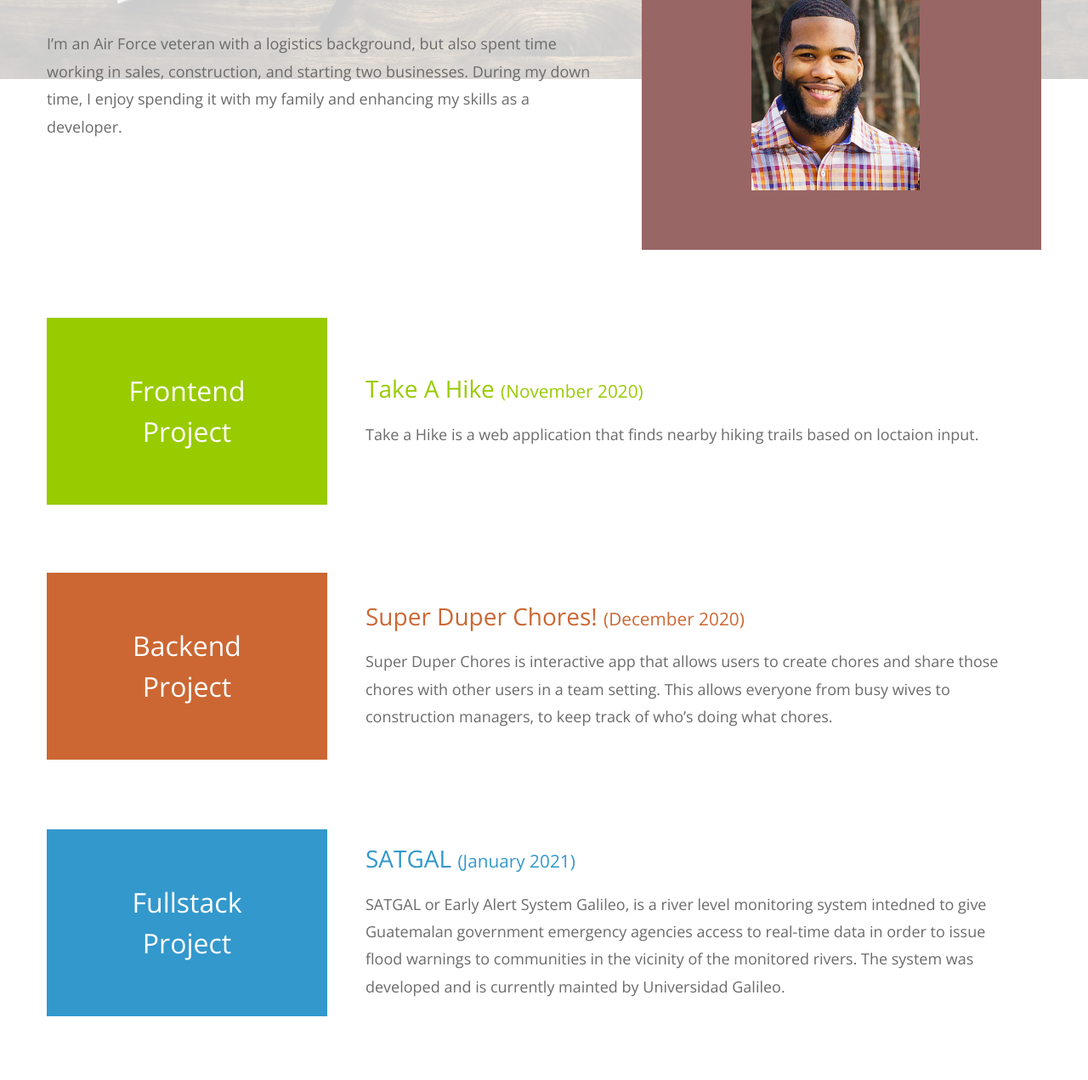
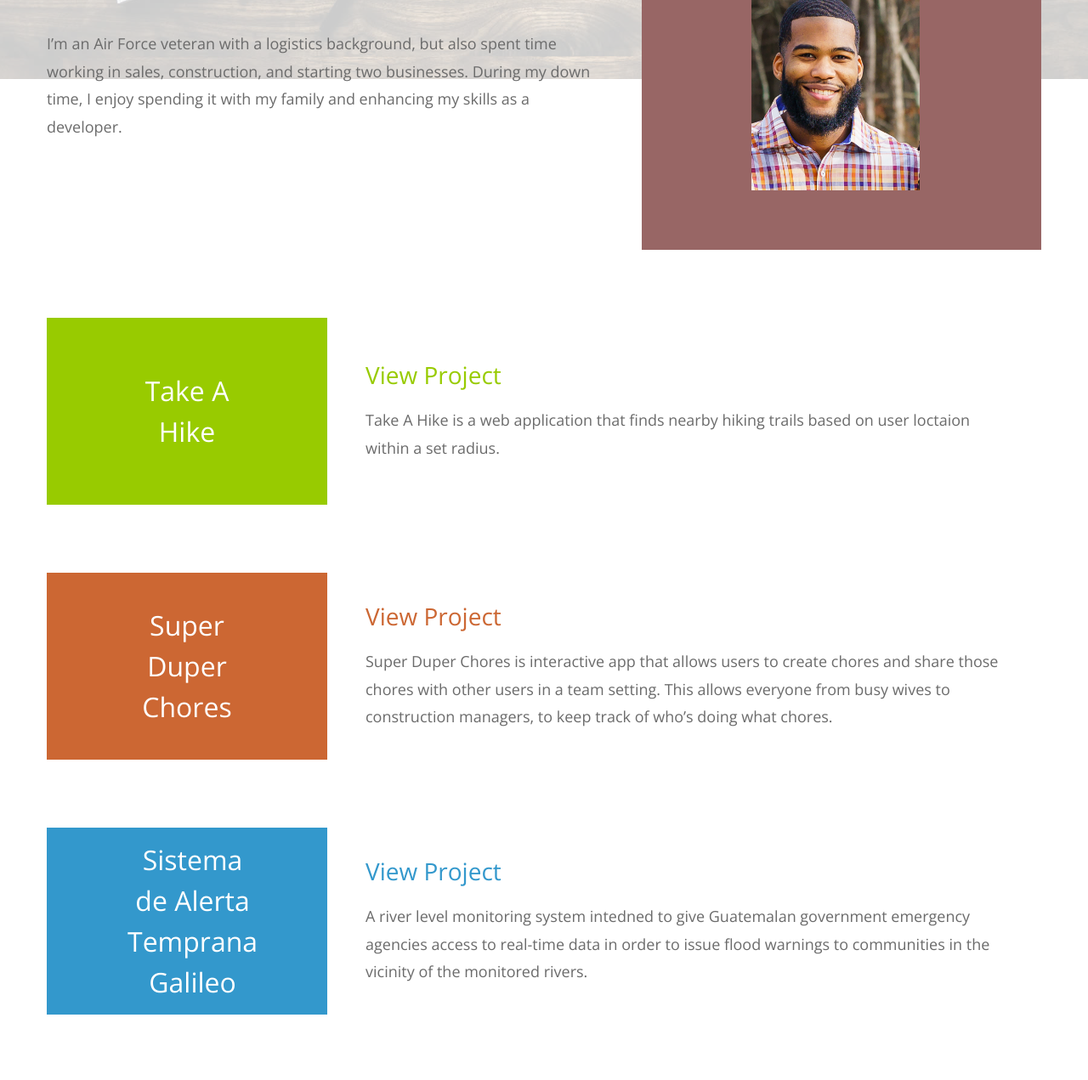
Before and after one commit to Draines1/Draines1.github.io, a plain HTML site: page index.html in a window 1280 px wide. Shown: the part 806-2077 px from the top of the page at 85% size. Drawn offline with nearby package versions, Linux system fonts and the light colour scheme.

Commit message:
added favicon, fixed responsiveness

```diff
--- a/css/templatemo-style.css
+++ b/css/templatemo-style.css
@@ -403,3 +403,8 @@ p {
     padding: 25px;
   }
 }
+
+
+#skill-name {
+  color: black;
+}
--- a/index.html
+++ b/index.html
@@ -9,7 +9,8 @@
     <link rel="stylesheet" href="css/all.min.css" />
     <link rel="stylesheet" href="css/bootstrap.min.css" />
     <link rel="stylesheet" href="css/templatemo-style.css" />
-    <title>Darren Raines</title>
+    <link rel="icon" type="image/png" sizes="16x16" href="img/favicon-16x16.png">
+    <title>Portfolio</title>
 
 <!--
 Mini Profile Template
@@ -26,8 +27,141 @@ https://templatemo.com/tm-530-mini-profile
             <!-- Black transparent bg -->
             <div class="ml-auto mr-0 tm-bg-black-transparent text-white tm-brand-container-inner">
               <div class="tm-brand-container text-center">
-                <h1 class="tm-brand-name">Skills</h1>
+                <h1 class="tm-brand-name">Hi, I'm Darren😎</h1>
                 <!-- <p class="tm-brand-description mb-0">simple parallax template</p> -->
+                <!-- <div class="gridContainer">
+                  <div class="gridItem1">
+                    <i class="fab fa-aws"></i>
+                    <p>AWS</p>
+                  </div>
+                  <div class="gridItem2">
+                    <i class="fab fa-python"></i>
+                    <p>Python</p>
+                  </div>
+                  <div class="gridItem3">
+                    <i class="fab fa-react"></i>
+                    <p>React</p>
+                  </div>
+                  <div class="gridItem4">
+                    <i class="fab fa-js"></i>
+                    <p>Javascript</p>
+                  </div>
+                  <div class="gridItem5">
+                    <i class="fab fa-html5"></i>
+                    <p>HTML 5</p>
+                  </div>
+                  <div class="gridItem6">
+                    <i class="fab fa-css3"></i>
+                    <p>CSS 3</p>
+                  </div>
+                  <div class="gridItem7">
+                    <i class="fab fa-github"></i>
+                    <p>Github</p>
+                  </div>
+                  <div class="gridItem8">
+                    <i class="fab fa-git"></i>
+                    <p>Git</p>
+                  </div>
+                  <div class="gridItem9">
+                    <i class="fab fa-node"></i>
+                    <p>Node.js</p>
+                  </div>
+                  <div class="gridItem10">
+
+                  </div> -->
+                <!-- All images above here! -->
+              </div>
+              </div>
+            </div>
+          </div>
+        </div>
+      </div>
+
+      <div class="tm-bg-white-transparent tm-welcome-container">
+        <div class="container-fluid">
+          <div class="row h-100">
+            <!-- Welcome Text -->
+            <!-- White transparent bg -->
+            <div class="col-md-7 tm-welcome-left-col">
+              <div class="tm-welcome-left">
+                <h2 class="tm-welcome-title">About Me</h2>
+                <p class="pb-0">
+                  I’m an Air Force veteran with a logistics background, but also spent time working in sales, construction, and starting two businesses. During my down time, I enjoy spending it with my family and enhancing my skills as a developer.  </p>
+              </div>
+            </div>
+            <!-- Brown bg -->
+            <div class="col-md-5">
+              <div class="tm-welcome-right">
+                <!-- <img src="img/profile-pic.jpg" alt=""> -->
+                 <div class="tm-welcome-icon">
+                   <img src="img/profile-pic.jpg" alt="profile-pic">
+                <!-- <p class="mb-0">
+                  Please spread a word about templatemo website. Anyone can download free Bootstrap CSS templates.
+                </p> -->
+                </div>
+              </div>
+            </div>
+          </div>
+        </div>
+      </div>
+    </section>
+    <!-- End Welcome section -->
+
+    <!-- Portfolio section -->
+    <section id="tmPortfolio">
+      <div class="container-fluid">
+        <div class="row">
+          <div class="col-12">
+            <div class="tm-portfolio-item">
+              <div class="tm-portfolio-name text-white tm-bg-green">
+                Take A Hike
+              </div>
+              <div class="tm-portfolio-description">
+                <h3 class="tm-text-green">
+                  <a target="blank" href="https://github.com/nguyntony/goHike" class="tm-text-green">View Project</a>
+                   <!-- <span class="tm-title-small">(November 2020)</span> -->
+                </h3>
+                <p class="mb-0">
+                  Take A Hike is a web application that finds nearby hiking trails based on user loctaion within a set radius.
+                </p>
+              </div>
+            </div>
+
+            <div class="tm-portfolio-item">
+              <div class="tm-portfolio-name text-white tm-bg-orange">
+                Super Duper Chores
+              </div>
+              <div class="tm-portfolio-description">
+                <h3 class="tm-text-orange">
+                  <a target="blank" href="https://github.com/Draines1/backend-group-project" class="tm-text-orange">View Project</a>
+                  <!-- <span class="tm-title-small">(December 2020)</span> -->
+                </h3>
+                <p class="mb-0">
+                  Super Duper Chores is interactive app that allows users to create chores and share those chores with other users in a team setting. This allows everyone from busy wives to construction managers, to keep track of who’s doing what chores.
+                </p>
+              </div>
+            </div>
+
+            <div class="tm-portfolio-item">
+              <div class="tm-portfolio-name text-white tm-bg-blue">
+                Sistema de Alerta Temprana Galileo
+              </div>
+              <div class="tm-portfolio-description">
+                <h3 class="tm-text-blue">
+                  <a target="blank" href="https://github.com/burke3601/fs-project" class="tm-text-blue">View Project</a>
+                  <!-- <span class="tm-title-small">(January 2021)</span> -->
+                </h3>
+                <p class="mb-0">
+                   A river level monitoring system intedned to give Guatemalan government emergency agencies access to real-time data in order to issue flood warnings to communities in the vicinity of the monitored rivers.
+                </p>
+              </div>
+            </div>
+
+            <div class="tm-portfolio-item">
+              <div id="skill-name" class="tm-portfolio-name text-white tm-bg-dark-gray">
+                Tech Skills
+              </div>
+              <div class="tm-portfolio-description">
                 <div class="gridContainer">
                   <div class="gridItem1">
                     <i class="fab fa-aws"></i>
@@ -68,111 +202,8 @@ https://templatemo.com/tm-530-mini-profile
                   <div class="gridItem10">
 
                   </div>
-                <!-- All images above here! -->
-              </div>
               </div>
             </div>
-          </div>
-        </div>
-      </div>
-
-      <div class="tm-bg-white-transparent tm-welcome-container">
-        <div class="container-fluid">
-          <div class="row h-100">
-            <!-- Welcome Text -->
-            <!-- White transparent bg -->
-            <div class="col-md-7 tm-welcome-left-col">
-              <div class="tm-welcome-left">
-                <h2 class="tm-welcome-title">Welcome!</h2>
-                <p class="pb-0">
-                  I’m an Air Force veteran with a logistics background, but also spent time working in sales, construction, and starting two businesses. During my down time, I enjoy spending it with my family and enhancing my skills as a developer.  </p>
-              </div>
-            </div>
-            <!-- Brown bg -->
-            <div class="col-md-5">
-              <div class="tm-welcome-right">
-                <!-- <img src="img/profile-pic.jpg" alt=""> -->
-                 <div class="tm-welcome-icon">
-                   <img src="img/profile-pic.jpg" alt="profile-pic">
-                <!-- <p class="mb-0">
-                  Please spread a word about templatemo website. Anyone can download free Bootstrap CSS templates.
-                </p> -->
-                </div>
-              </div>
-            </div>
-          </div>
-        </div>
-      </div>
-    </section>
-    <!-- End Welcome section -->
-
-    <!-- Portfolio section -->
-    <section id="tmPortfolio">
-      <div class="container-fluid">
-        <div class="row">
-          <div class="col-12">
-            <div class="tm-portfolio-item">
-              <div class="tm-portfolio-name text-white tm-bg-green">
-                Frontend Project
-              </div>
-              <div class="tm-portfolio-description">
-                <h3 class="tm-text-green">
-                  <a href="https://github.com/nguyntony/goHike" class="tm-text-green">Take A Hike</a>                  <span class="tm-title-small">(November 2020)</span>
-                </h3>
-                <p class="mb-0">
-                  Take a Hike is a web application that finds nearby hiking trails based on loctaion input.
-                </p>
-              </div>
-            </div>
-
-            <div class="tm-portfolio-item">
-              <div class="tm-portfolio-name text-white tm-bg-orange">
-                Backend Project
-              </div>
-              <div class="tm-portfolio-description">
-                <h3 class="tm-text-orange">
-                  <a href="https://github.com/Draines1/backend-group-project" class="tm-text-orange">Super Duper Chores!</a>
-                  <span class="tm-title-small">(December 2020)</span>
-                </h3>
-                <p class="mb-0">
-                  Super Duper Chores is interactive app that allows users to create chores and share those chores with other users in a team setting. This allows everyone from busy wives to construction managers, to keep track of who’s doing what chores.
-                </p>
-              </div>
-            </div>
-
-            <div class="tm-portfolio-item">
-              <div class="tm-portfolio-name text-white tm-bg-blue">
-                Fullstack Project
-              </div>
-              <div class="tm-portfolio-description">
-                <h3 class="tm-text-blue">
-                  <a href="https://github.com/burke3601/fs-project" class="tm-text-blue">SATGAL</a>
-                  <span class="tm-title-small">(January 2021)</span>
-                </h3>
-                <p class="mb-0">
-                  SATGAL or Early Alert System Galileo, is a river level monitoring system intedned to give Guatemalan government emergency agencies access to real-time data in order to issue flood warnings to communities in the vicinity of the monitored rivers. The system was developed and is currently mainted by Universidad Galileo.
-                </p>
-              </div>
-            </div>
-
-            <!-- <div class="tm-portfolio-item">
-              <div class="tm-portfolio-name text-white tm-bg-dark-gray">
-                Pending Project 04
-              </div>
-              <div class="tm-portfolio-description">
-                <h3 class="tm-text-dark-gray">
-                  Art Design College
-                  <span class="tm-title-small">
-                    (2012 May to 2014 Dec)
-                  </span>
-                </h3>
-                <p class="mb-0">
-                  Etiam porta est nisl, consectetur dapibus ante faucibus id.
-                  Nunc ullamcorper a quam eget tincidunt. Proin vehicula mauris
-                  ipsum, euismod dignissim dolor convallis ac.
-                </p>
-              </div>
-            </div> -->
           </div>
         </div>
       </div>
@@ -188,20 +219,20 @@ https://templatemo.com/tm-530-mini-profile
               <div class="tm-contact-item">
                 <i class="fab fa-github-square tm-contact-item-icon"></i>
                 <p class="mb-0">
-                  <a href="https://github.com/Draines1" class="tm-contact-item">GitHub</a>
+                  <a target="blank" href="https://github.com/Draines1" class="tm-contact-item">GitHub</a>
                 </p>
               </div>
               <div class="tm-contact-item">
                 <i class="fab fa-linkedin-in tm-contact-item-icon"></i>
                 <p class="mb-0">
-                  <a href="https://www.linkedin.com/in/darren-raines-01b272110/" class="tm-contact-item">Linkedin</a>
+                  <a target="blank" href="https://www.linkedin.com/in/darren-raines-01b272110/" class="tm-contact-item">Linkedin</a>
                 </p>
               </div>
 
               <div class="tm-contact-item">
                 <i class="fas fa-file tm-contact-item-icon"></i>
                 <p class="mb-0">
-                  <a href="mailto: rainesdarren@gmail.com" class="tm-contact-item">Email</a>
+                  <a target="blank" href="mailto: rainesdarren@gmail.com" class="tm-contact-item">Email</a>
                 </p>
               </div>
             </div>
```
Also changed, not shown: img/Backend.png (added), img/Capstone.png (added), img/Frontend.PNG (added), img/favicon-16x16.png (added).
